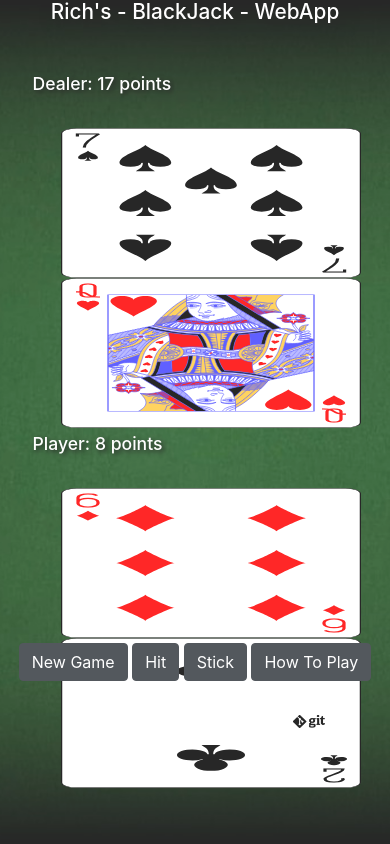
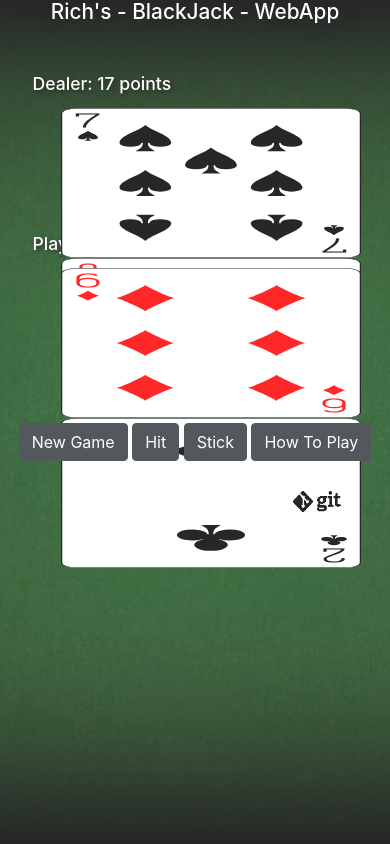
Before and after one commit to richardmalpas/blackjack_webapp, a Flask app: page / in a window 390 px wide. Run offline with Flask 2, Linux system fonts and the light colour scheme; some libraries are stand-ins or nearby versions.

Commit message:
updates to styles.css

```diff
--- a/static/styles.css
+++ b/static/styles.css
@@ -23,7 +22,7 @@
 
 .item1_dealer_text {
   justify-self: start;
-  height: 100px;
+  height: 50px;
   grid-row-start: 1;
   grid-row-end: 1;
   grid-column-start: 2;
@@ -32,7 +31,7 @@
 
 .item2_player_text {
   justify-self: end;
-  height: 100px;
+  height: 50px;
   grid-row-start: 1;
   grid-row-end: 1;
   grid-column-start: 12;
@@ -85,6 +85,7 @@
 
 
 .item7_github_link {
+  visibility: visible;
   justify-self: end;
   grid-row-start: 4;
   grid-row-end: 4;
@@ -93,6 +94,13 @@
 }
 
 
+.item7_github_link_portrait {
+  visibility: hidden;
+  grid-row-start: 6;
+  grid-row-end: 6;
+  grid-column-start: 10;
+  grid-column-end: 10;
+}
 
 
 
@@ -187,13 +212,17 @@
     grid-row-gap: 5px;
   }
   .item1_dealer_text{
-    height: 50px;
+    height: 30px;
 
   }
+
+  .item3_dealer_cards {
+    height: 120px
+  }
+
   .item2_player_text {
-
     justify-self: start;
-    height: 50px;
+    height: 30px;
     grid-row-start: 3;
     grid-row-end: 3;
     grid-column-start: 2;
@@ -234,7 +262,15 @@
 
 
   .item7_github_link {
+    visibility: hidden;
+    grid-row-start: 6;
+    grid-row-end: 6;
+    grid-column-start: 10;
+    grid-column-end: 10;
+  }
 
+  .item7_github_link_portrait {
+    visibility: visible;
     grid-row-start: 6;
     grid-row-end: 6;
     grid-column-start: 10;
--- a/templates/game.html
+++ b/templates/game.html
@@ -103,10 +103,12 @@
 
     <div class="item7_github_link">
         <a href="https://github.com/richardmalpas/blackjack_webapp">
-            <picture>
-                <source media="(orientation: landscape) and (max-width: 900px)" srcset="{{ url_for('static', filename='png/Git-Logo-Small.png') }}">
-                <img src="{{ url_for('static', filename='png/Git-Logo.png') }}" style="max-width:100%">
-            </picture>
+            <img src="{{ url_for('static', filename='png/Git-Logo.png') }}" style="width:70%">
+        </a>
+    </div>
+    <div class="item7_github_link_portrait">
+        <a href="https://github.com/richardmalpas/blackjack_webapp">
+                <img src="{{ url_for('static', filename='png/Git-Logo-Small.png') }}" style="width:150%">
         </a>
     </div>
 </div>
--- /dev/null
+++ b/templates/robots.txt
@@ -0,0 +1,2 @@
+User-agent: *
+Disallow: /
```
Also changed, not shown: other parts of static/styles.css (+27 -9 lines).
